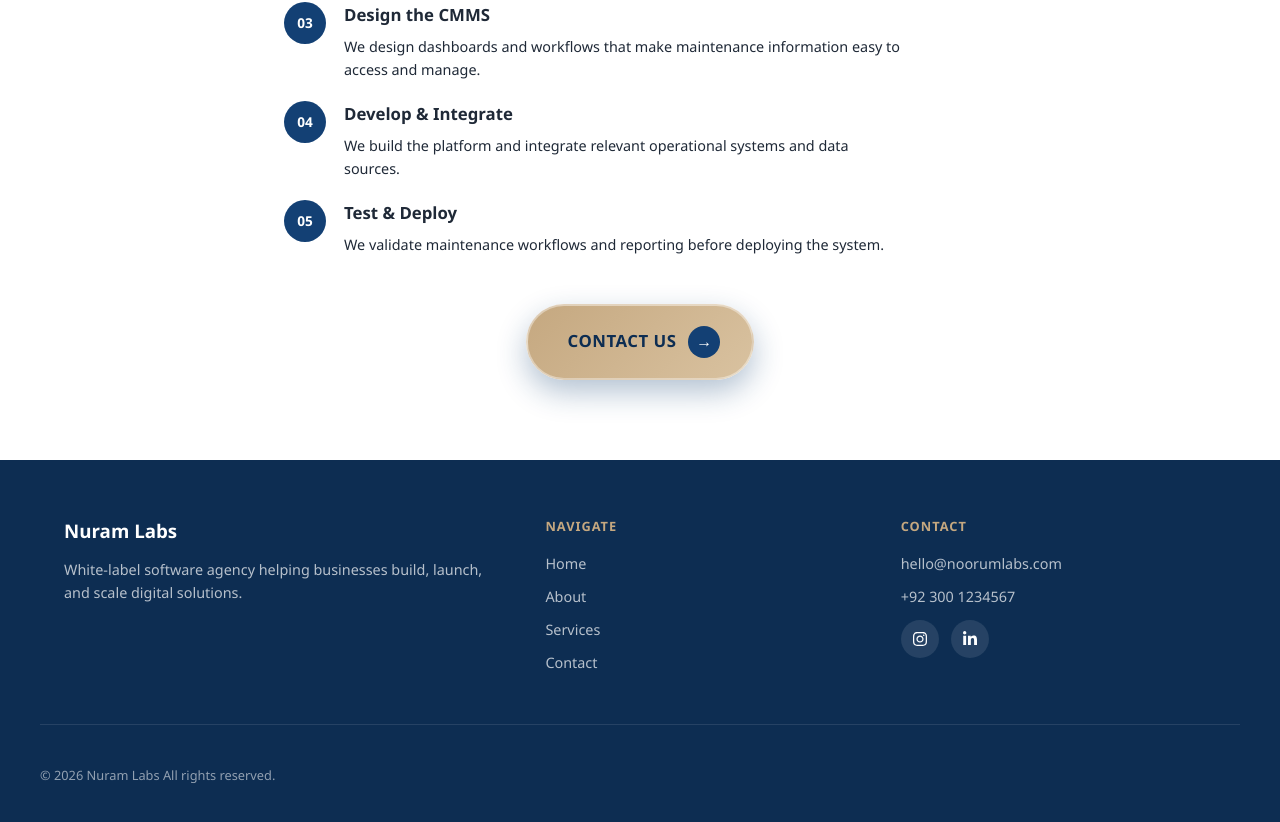
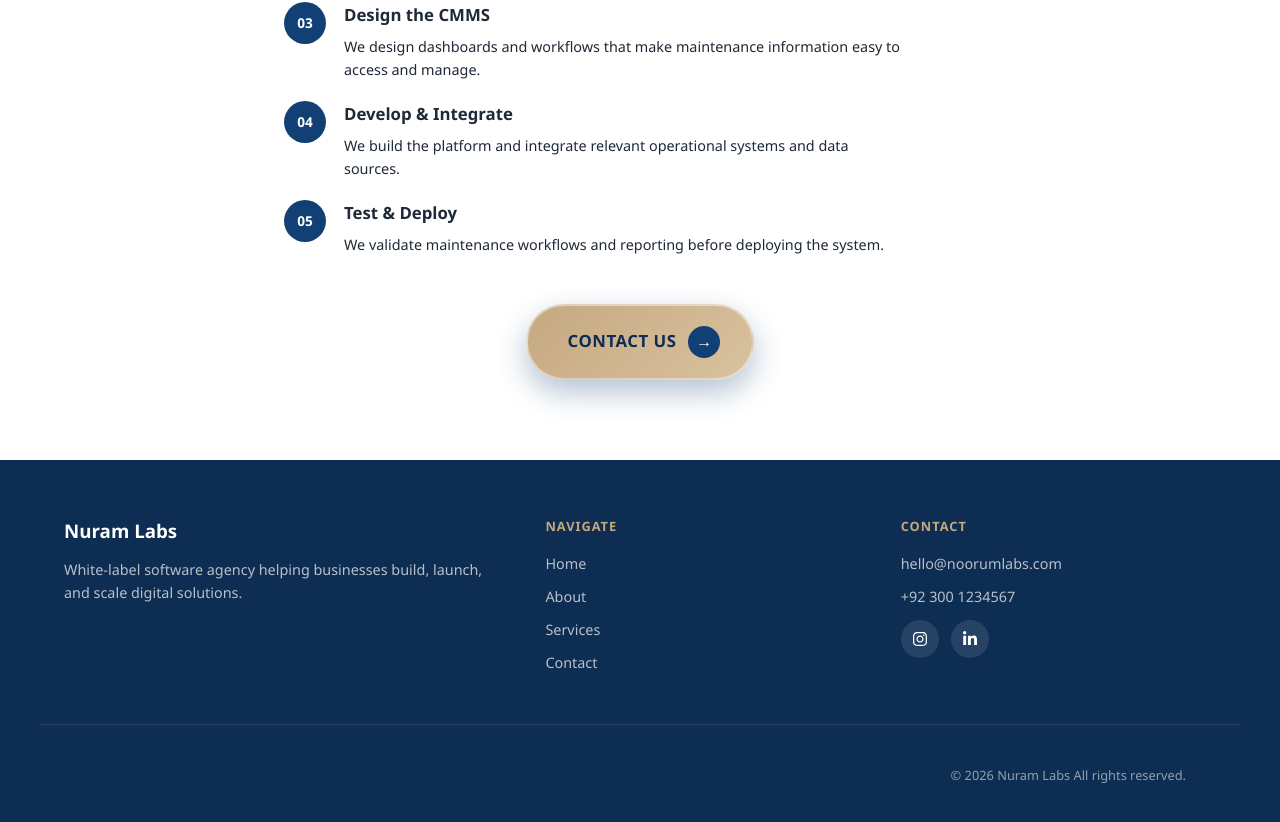
Before and after one commit to mahnoorahmad6/nuram-labs, a React (Vite) app: page /services/industry/cmms in a window 1280 px wide. Shown: the part 1709-2531 px from the top of the page. Built offline with nearby package versions, Linux system fonts and the light colour scheme.

Commit message:
QA fixes

```diff
--- a/src/components/Footer.css
+++ b/src/components/Footer.css
@@ -66,20 +66,21 @@
   height: 16px;
   color:white
 }
-
 .footer-bottom {
   border-top: 1px solid rgba(255, 255, 255, 0.1);
   padding: 40px 0;
-   padding-right: 54px;
   display: flex;
-  justify-content: space-between;
+  justify-content: flex-end;
   font-size: 0.8rem;
   color: rgba(255, 255, 255, 0.55);
 }
-.footer-bottom .footer-links a { margin-left: 8px; }
-.footer-bottom .footer-links a:hover { color: var(--sand); }
+
+.footer-bottom p {
+  margin-right: 54px; /* distance from the right edge, adjust to taste */
+}
 
 @media (max-width: 700px) {
   .footer-inner { grid-template-columns: 1fr; }
   .footer-bottom { flex-direction: column; gap: 10px; text-align: center; }
+  .footer-bottom p { margin-right: 0; }
 }
```
